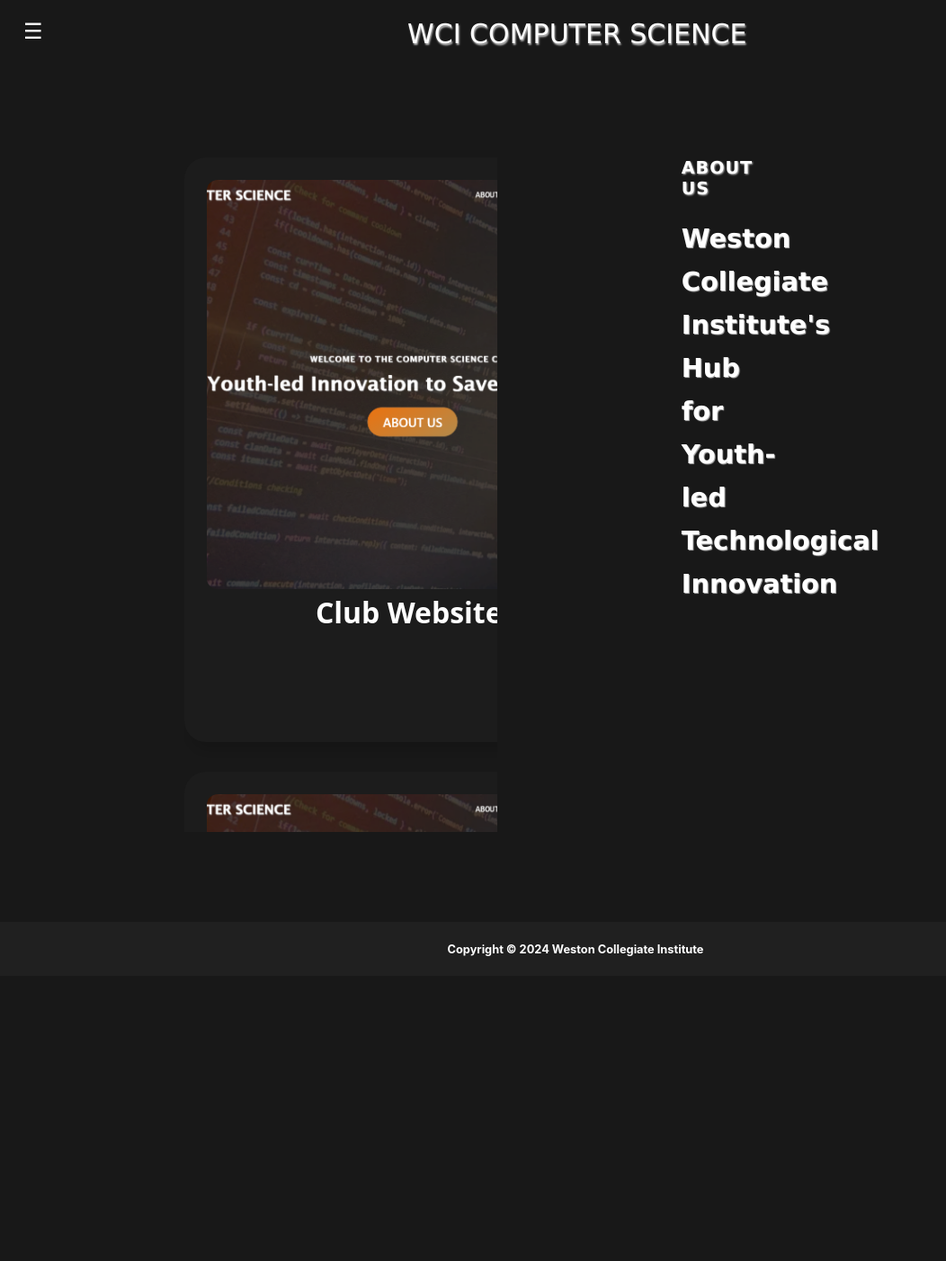
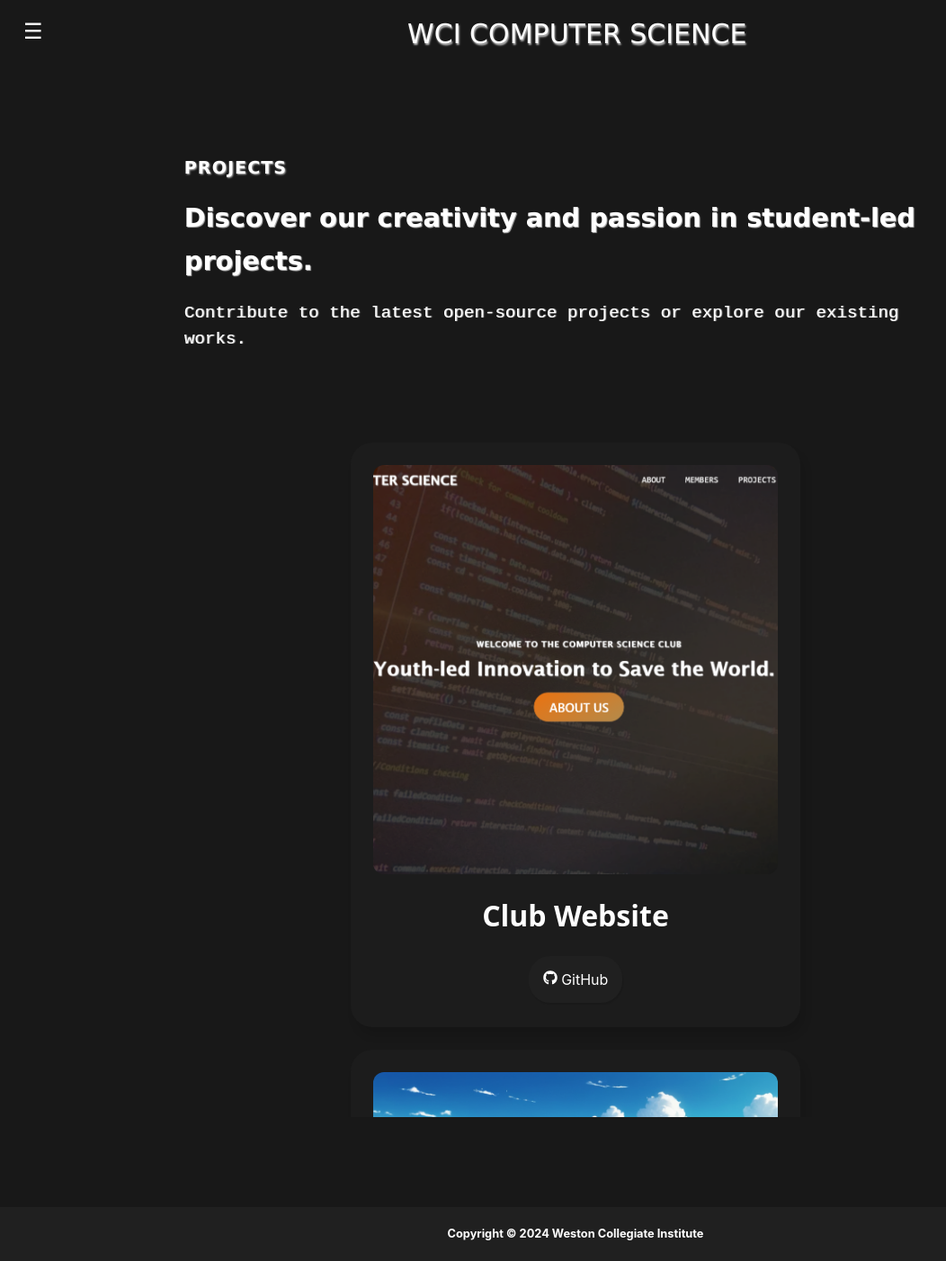
Before and after one commit to WestonCI-CS/WestonCI-CS.github.io, a React (Create React App) app: page /projects in a window 1280 px wide. Shown: the whole page at 90% size, without its empty margins (0-1052 px from the left). Before the commit the page ends 1085 px from the top, so only its background shows below. Built offline with nearby package versions, Linux system fonts and the light colour scheme.

Commit message:
Finished styling projects page and added some projects to display

```diff
--- a/package.json
+++ b/package.json
@@ -6,15 +6,19 @@
     "@testing-library/jest-dom": "^5.17.0",
     "@testing-library/react": "^13.4.0",
     "@testing-library/user-event": "^13.5.0",
+    "gh-pages": "^6.1.1",
     "react": "^18.3.1",
     "react-bootstrap": "^2.10.3",
     "react-dom": "^18.3.1",
+    "react-icons": "^5.3.0",
     "react-router-dom": "^6.24.1",
     "react-scripts": "5.0.1",
     "web-vitals": "^2.1.4"
   },
   "scripts": {
     "start": "react-scripts start",
+    "predeploy": "react-scripts build",
+    "deploy": "gh-pages -d build",
     "build": "react-scripts build",
     "test": "react-scripts test",
     "eject": "react-scripts eject"
--- a/src/components/ProjectCard.jsx
+++ b/src/components/ProjectCard.jsx
@@ -1,4 +1,5 @@
 import "../styles/projectCard.css";
+import { FaGithub } from "react-icons/fa";
 
 /**
  * ProjectCard component renders a card with an image and a project name.
@@ -18,8 +19,9 @@
                 alt={name}
                 className="project-image"
             />
+            <h2 className="project-name">{name}</h2>
             <div className="project-content">
-                <h2 className="project-name">{name}</h2>
+                <a className="github" href={github}><FaGithub /> GitHub</a>
             </div>
         </li>
     );
--- a/src/json/projects.json
+++ b/src/json/projects.json
@@ -7,17 +7,10 @@
         "github": "https://github.com/WestonCI-CS/WestonCI-CS.github.io"
     },
     {
-        "name": "Test",
-        "description": "Official Website for Weston Collegiate Institute's Computer Science Club",
-        "image": "club-website.png",
+        "name": "Phantasy",
+        "description": "Text-based MMORPG hosted on Discord.",
+        "image": "phantasy.png",
         "alt": "",
-        "github": "https://github.com/WestonCI-CS/WestonCI-CS.github.io"
-    },
-    {
-        "name": "Test2",
-        "description": "Official Website for Weston Collegiate Institute's Computer Science Club",
-        "image": "club-website.png",
-        "alt": "",
-        "github": "https://github.com/WestonCI-CS/WestonCI-CS.github.io"
+        "github": "https://github.com/vunguyen312/Phantasy"
     }
 ]
--- a/src/pages/Projects.jsx
+++ b/src/pages/Projects.jsx
@@ -18,10 +18,13 @@
                 {projectData}
             </ul>
             <div className="projects-text">
-                    <h1 className="section-title projects-section">About Us</h1>
-                    <h2 className="section-subtitle projects-section">
-                        Weston Collegiate Institute's Hub for Youth-led Technological Innovation
+                <h1 id="projects-title" className="section-title">Projects</h1>
+                <h2 id="projects-subtitle" className="section-subtitle">
+                    Discover our creativity and passion in student-led projects.
                 </h2>
+                <p id="projects-body" className="text-body">
+                    Contribute to the latest open-source projects or explore our existing works.
+                </p>
             </div>
         </div>
     );
--- a/src/styles/projectCard.css
+++ b/src/styles/projectCard.css
@@ -1,4 +1,5 @@
 .project {
+    margin: 0 auto !important;
     width: 500px;
     height: 650px;
     background-color: var(--bg-secondary) !important;
@@ -6,7 +7,7 @@
     overflow: hidden;
     box-shadow: 5px 10px 10px rgba(0, 0, 0, 0.1);
     transition: transform 0.3s ease;
-    margin-bottom: 2vw;
+    margin-bottom: 2vw !important;
     scroll-snap-align: center;
 }
 
@@ -22,7 +23,25 @@
     margin-top: 5%;
 }
 
+.project-name {
+    margin-top: 20px !important;
+}
+
 .project-content {
+    margin-top: 40px !important;
+}
+
+.project-content a {
+    background-color: var(--bg-accent);
+    padding: 1rem;
+    border-radius: 24px;
+    box-shadow: 1px 2px 1px rgba(0, 0, 0, 0.1);
+    font-family: var(--font-family);
+}
+
+.project-content a:hover {
+    background-color: rgb(43, 43, 43);
+    box-shadow: 0px 0px 0px rgba(0, 0, 0, 0.1);
 }
 
 .project-name {
--- a/src/styles/projects.css
+++ b/src/styles/projects.css
@@ -1,29 +1,42 @@
 .projects-container {
     display: flex;
+    justify-content: center;
     margin: var(--margins);
-    border-color: #ffffff;
 }
 
 .projects-text {
     display: block;
     justify-content: center;
-    align-items: center;
+}
 
-    width: 60%;
+#projects-title {
+    margin: 0 !important;
+    margin-bottom: 20px !important;
+}
+
+#projects-subtitle {
+    margin: 0 !important;
+    margin-bottom: 20px !important;
+}
+
+#projects-body {
+    margin: 0 !important;
+    margin-bottom: 100px !important;
 }
 
 .carousel {
-    display: grid;
+    display: block;
     grid-auto-flow: row;
     overflow-y: auto;
-    overscroll-behavior-y: contain;
+    overscroll-behavior-y: auto;
     grid-auto-rows: 21%;
     gap: 525px;
-    width: 40%;
+    padding-right: 500px;
     max-height: 750px;
     scroll-snap-type: y mandatory;
+    scroll-behavior: smooth;
     scroll-padding: 0 24px;
-    margin-bottom: 100px;
+    margin-bottom: 100px !important;
 }
 
 .carousel::-webkit-scrollbar {
@@ -33,3 +46,27 @@
 .unfocused {
     opacity: 0;
 }
+
+@media screen and (max-width: 1340px) {
+    .projects-container {
+        display: -webkit-box;
+        display: -moz-box;
+        display: -ms-flexbox;
+        display: -webkit-flex;
+        display: flex;
+        margin: 0;
+        -webkit-flex-flow: column-reverse;
+        flex-flow: column-reverse;
+
+      }
+
+    .projects-text {
+        padding: 0;
+        margin: var(--margins);
+    }
+
+    .carousel {
+        padding: 0;
+        margin: 0;
+    }
+}
```
Also changed, not shown: src/assets/images/projects/phantasy.png (added), 1 other file (tests, documents, lock files or other folders). Lines whose indentation alone changed are shown as unchanged.
